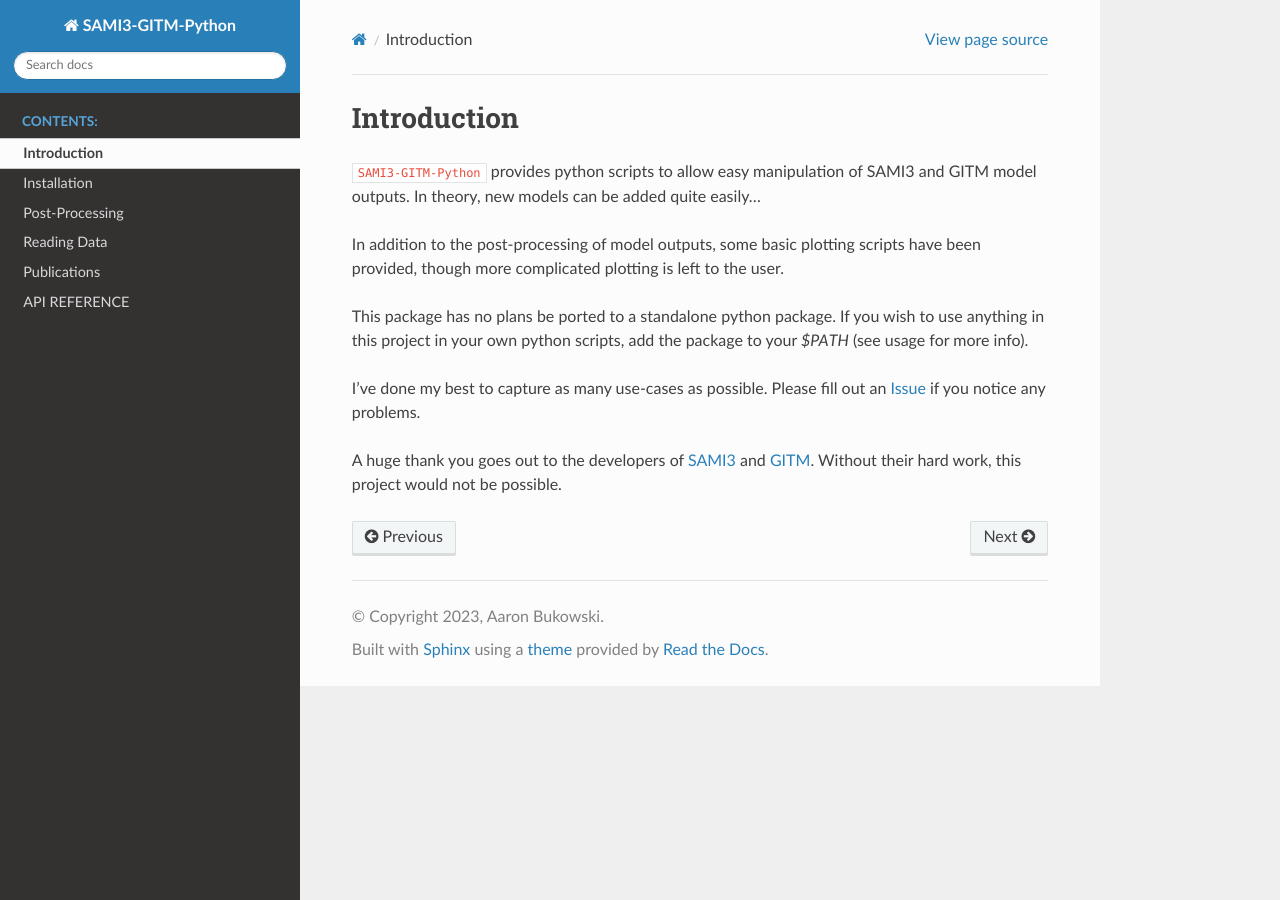
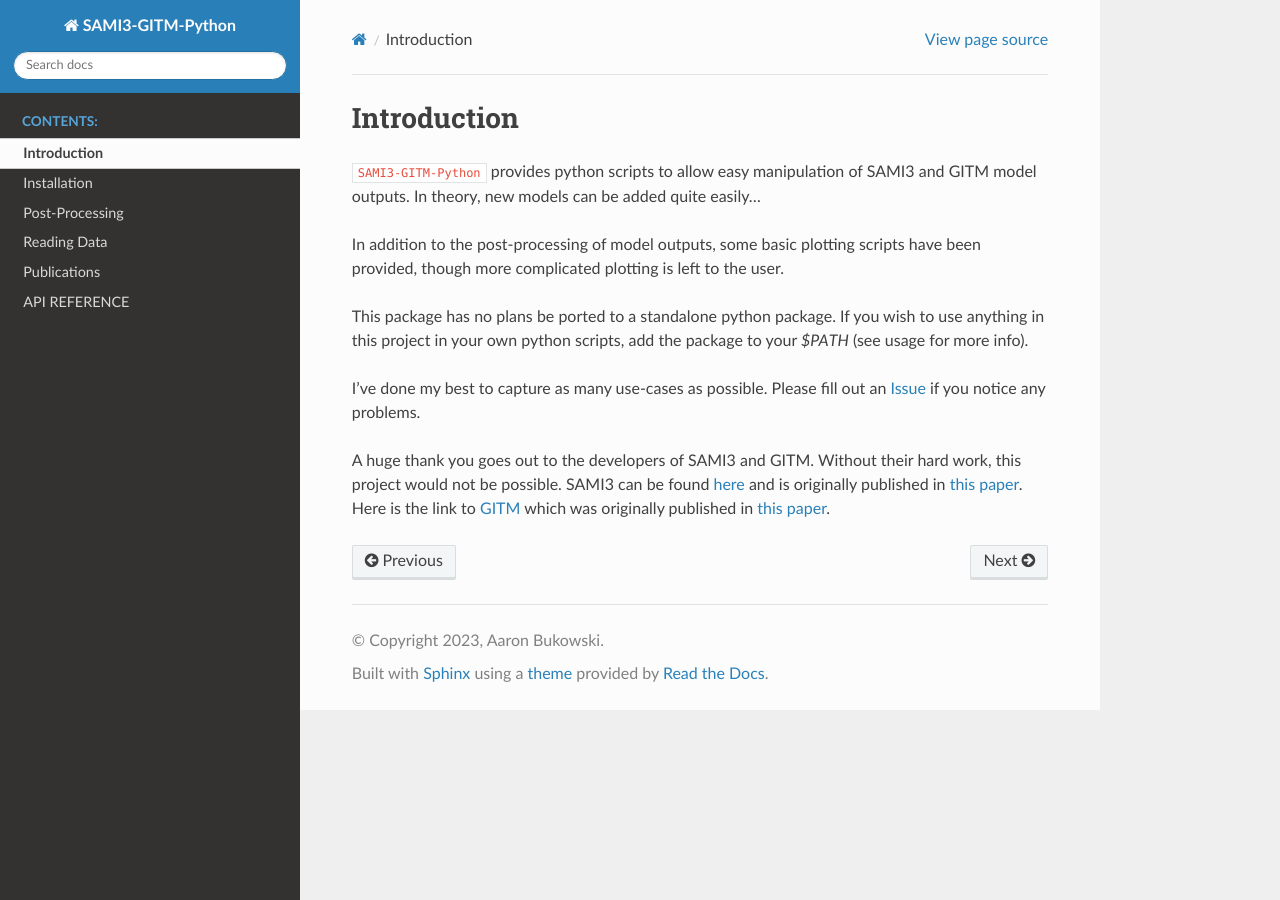
Before and after one commit to abukowski21/SAMI3-GITM-python, a Sphinx documentation site: the page built from docs/source/intro.rst, in a window 1280 px wide. Built offline with Sphinx 7.4.7 and the Read the Docs theme 2.0.0, drawn with Linux system fonts in a browser that asks for light colours; pages that are not in the unit, such as notebooks, are missing from menus.

Commit message:
Update intro.rst
correct links to SAMI3 and GITM repos & papers

```diff
--- a/docs/source/intro.rst
+++ b/docs/source/intro.rst
@@ -13,4 +13,4 @@ I've done my best to capture as many use-cases as possible. Please fill out an `
 
 
 
-A huge thank you goes out to the developers of `SAMI3 <10.5281/zenodo.7895859>`_ and `GITM <https://github.com/GITMCode/GITM/>`_. Without their hard work, this project would not be possible.
+A huge thank you goes out to the developers of SAMI3 and GITM. Without their hard work, this project would not be possible. SAMI3 can be found `here <https://zenodo.org/record/7895859>`_ and is originally published in `this paper <https://doi.org/10.1029/2008GL033509>`_. Here is the link to `GITM <https://github.com/GITMCode/GITM/>`_ which was originally published in `this paper <https://doi.org/10.1016/j.jastp.2006.01.008>`_.
```
